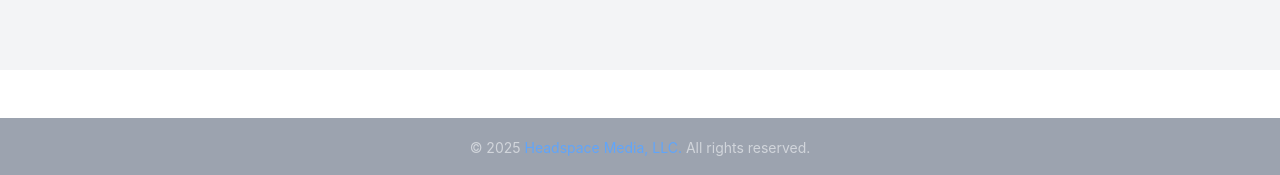
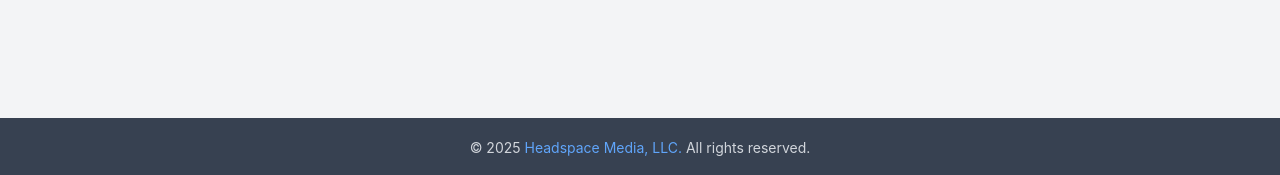
Before and after one commit to hs-matthew/approval-platform, a React (Create React App) app: page /content in a window 1280 px wide. Shown: the part 622-797 px from the top of the page. Built offline with nearby package versions, Linux system fonts and the light colour scheme; no server answers; the database is empty.

Commit message:
Update Footer.js

```diff
--- a/src/components/layout/Footer.js
+++ b/src/components/layout/Footer.js
@@ -5,7 +5,12 @@ export default function Footer() {
   const year = new Date().getFullYear();
 
   return (
-    <footer className="w-full bg-gray-400 py-5 mt-12">
+    <footer className="w-full">
+      {/* Gray spacer so the gap matches the content background */}
+      <div className="bg-gray-100 h-12"></div>
+
+      {/* Actual footer bar */}
+      <div className="bg-gray-700 py-5">
         <div className="text-center text-sm text-gray-300">
           © {year}{" "}
           <a
@@ -18,6 +23,7 @@ export default function Footer() {
           </a>{" "}
           All rights reserved.
         </div>
+      </div>
     </footer>
   );
 }
```
Lines whose indentation alone changed are shown as unchanged.
